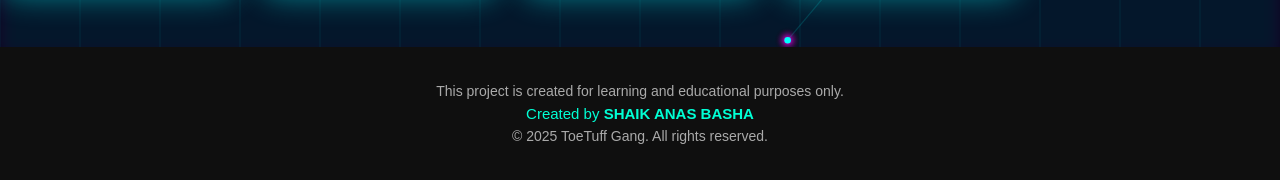
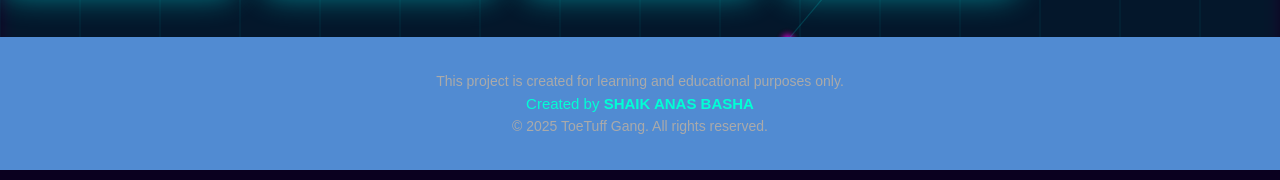
Before and after one commit to SHAIKANASBASHA-55/toetuffgng, a website with bundled scripts: page index.html in a window 1280 px wide. Shown: the part 745-925 px from the top of the page. Built offline with nearby package versions, Linux system fonts and the light colour scheme; files whose address does not match are found by name.

Commit message:
changes done

```diff
--- a/css/style.css
+++ b/css/style.css
@@ -266,11 +266,11 @@ body {
   object-fit: cover;
 }
 .footer {
-  background: #0f0f0f;
+  background: #518bd2;
   color: #aaa;
   padding: 30px 15px;
   text-align: center;
-  margin-top: 50px;
+  margin-top: 40px;
   font-family: Arial, sans-serif;
 }
 
```
